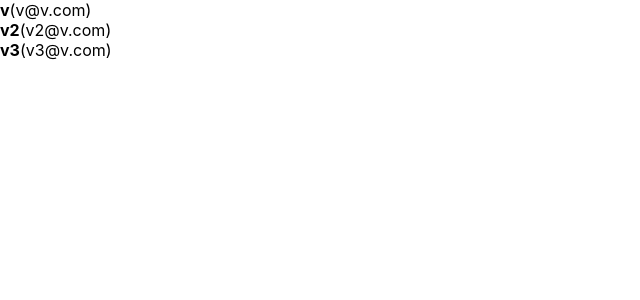
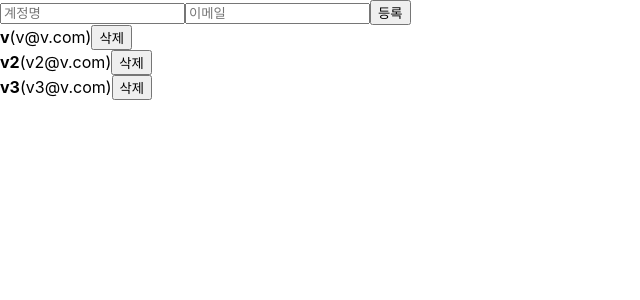
Before and after one commit to wooooooood/Workshop, a React (Create React App) app in the folder React/react-tutorial/begin-react/: page / in a window 1280 px wide. Shown: the top 300 px of the page, without its empty margins (0-640 px from the left). Built offline with nearby package versions, Linux system fonts and the light colour scheme; the HTML template or start-up script is replaced by a standard one.

Commit message:
배열에 항목 추가/제거하기
- push, splice, sort 사용X
- spread, concat 사용
- filter사용하면 편함

```diff
--- a/React/react-tutorial/begin-react/src/App.js
+++ b/React/react-tutorial/begin-react/src/App.js
@@ -1,8 +1,41 @@
-import React, {useRef} from 'react';
+import React, {useRef, useState} from 'react';
 import UserList from './UserList';
+import CreateUser from './CreateUser';
 
 function App() {
-  const users = [
+  const [inputs, setInputs] = useState({
+    username: '',
+    email: ''
+  });
+  const {username, email} = inputs;
+
+  const nextId = useRef(4);
+  const onCreate = () => {
+    const user = {
+      id: nextId.current,
+      username,
+      email,
+    };
+    setUsers([...users, user]); //spread
+    //concat: setUsers(users.concat(user));
+    setInputs({
+      username: '',
+      email: ''
+    });
+    nextId.current += 1;
+  };
+  const onChange = e => {
+    const {name, value} = e.target;
+    setInputs({
+      ...inputs,
+      [name]:value
+    });
+  };
+  const onRemove = id =>{
+    //삭제시에는 filter를 사용하면 편하다
+    setUsers(users.filter(user => user.id != id));
+  }
+  const [users, setUsers] = useState([
     {
       id: 1,
       username: 'v',
@@ -18,17 +51,13 @@
       username: 'v3',
       email: 'v3@v.com'
     },
-  ];
-
-  //값이 바뀐다고 컴포넌트가 리렌더링 될 필요가 없기 때문에 변수로 관리하는것도 괜찬다
-  const nextId = useRef(4);
-  const onCreate = () => {
-    console.log(nextId.current); //4
-    nextId.current += 1;
-  }
+  ]);
 
   return (
-    <UserList users={users}/>
+    <>
+    <CreateUser username={username} email={email} onChange={onChange} onCreate={onCreate}/>
+    <UserList users={users} onRemove={onRemove}/>
+    </>
   );
 }
 
--- /dev/null
+++ b/React/react-tutorial/begin-react/src/CreateUser.js
@@ -0,0 +1,13 @@
+import React from 'react';
+
+function CreateUser({username, email, onChange, onCreate}){
+    return (
+        <div>
+            <input name = "username" placeholder="계정명" onChange={onChange} value={username}/>
+            <input name = "email" placeholder="이메일" onChange={onChange} value={email}/>
+            <button onClick={onCreate}>등록</button>
+        </div>
+    )
+}
+
+export default CreateUser;
--- a/React/react-tutorial/begin-react/src/UserList.js
+++ b/React/react-tutorial/begin-react/src/UserList.js
@@ -1,18 +1,21 @@
 import React from 'react';
 
-function User({user}) {
+function User({user, onRemove}) {
+    const {username, email, id} = user;
     return (
         <div>
-            <b>{user.username}</b><span>({user.email})</span>
+            <b>{username}</b><span>({email})</span>
+            <button onClick={() => onRemove(id)}>삭제</button>
+            {/* <button onClick={onRemove(id)}>삭제</button>는 아님! 렌더링하면서 호출하는 의미임! 그러니 함수를 호출하는 게 아니라 넣어줘야함! */}
         </div>
     );
 }
 
-function UserList({users}) {
+function UserList({users, onRemove}) {
     return (
         <div>
             {
-                users.map(user => (<User user={user} key={user.id}/>))
+                users.map(user => (<User user={user} key={user.id} onRemove={onRemove}/>))
             }
         </div>
     );
```
Lines whose indentation alone changed are shown as unchanged.
